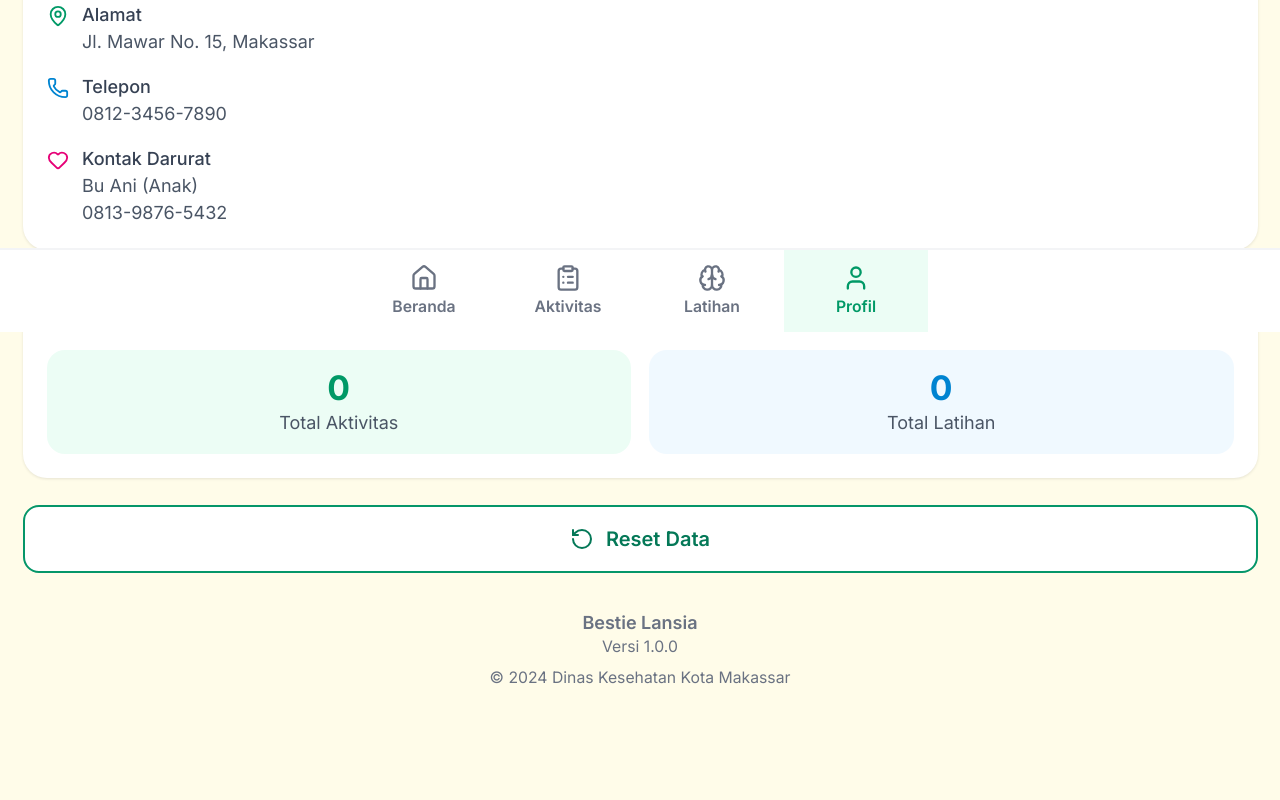
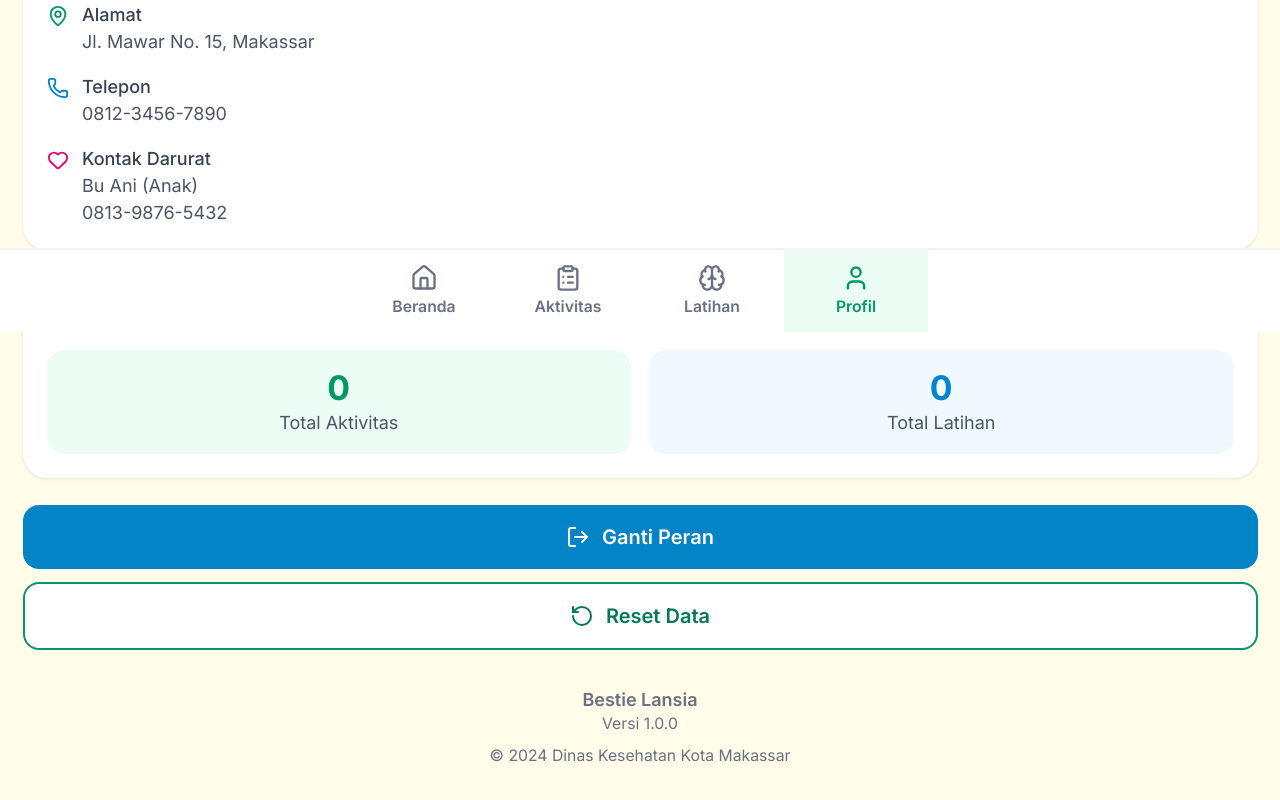
Before and after one commit to rerere-bit/Bestie-Lansia, a React (Vite) app: page /profil in a window 1280 px wide. Shown: the part 468-1268 px from the top of the page. Built offline with nearby package versions, Linux system fonts and the light colour scheme.

Commit message:
style: restore Ganti Peran button with secondary (blue) variant
- Button now has blue background with white text for good visibility
- Moved above Reset Data button for better UX

```diff
--- a/src/pages/ProfilePage.tsx
+++ b/src/pages/ProfilePage.tsx
@@ -3,11 +3,15 @@ import { MainLayout } from '../layouts/MainLayout';
 import { Card } from '../components/ui/Card';
 import { Button } from '../components/ui/Button';
 import { useApp } from '../context/AppContext';
-import { User, Phone, MapPin, Heart, RotateCcw } from 'lucide-react';
+import { User, Phone, MapPin, Heart, LogOut, RotateCcw } from 'lucide-react';
 
 export function ProfilePage() {
     const navigate = useNavigate();
     const { currentUser, currentRole, resetState, activityCompletions, exerciseCompletions } = useApp();
+
+    const handleLogout = () => {
+        navigate('/');
+    };
 
     const handleReset = () => {
         if (confirm('Apakah Anda yakin ingin menghapus semua data aktivitas?')) {
@@ -93,6 +97,15 @@ export function ProfilePage() {
                     <Button
                         fullWidth
                         size="lg"
+                        variant="secondary"
+                        icon={<LogOut size={24} />}
+                        onClick={handleLogout}
+                    >
+                        Ganti Peran
+                    </Button>
+                    <Button
+                        fullWidth
+                        size="lg"
                         variant="outline"
                         icon={<RotateCcw size={24} />}
                         onClick={handleReset}
```
